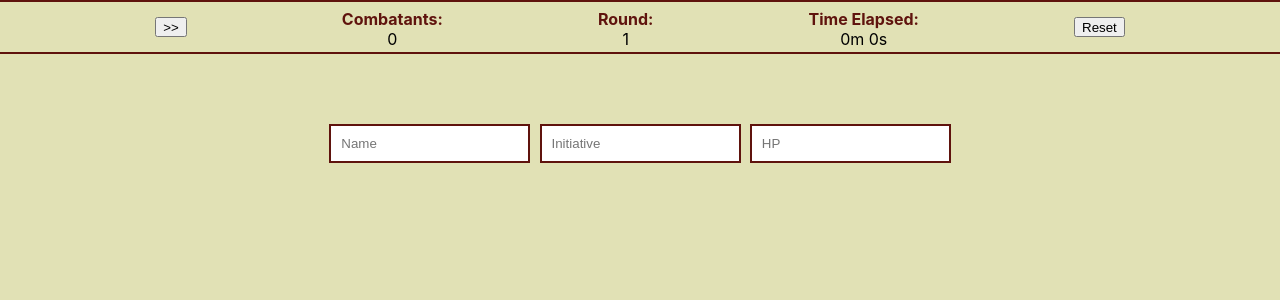
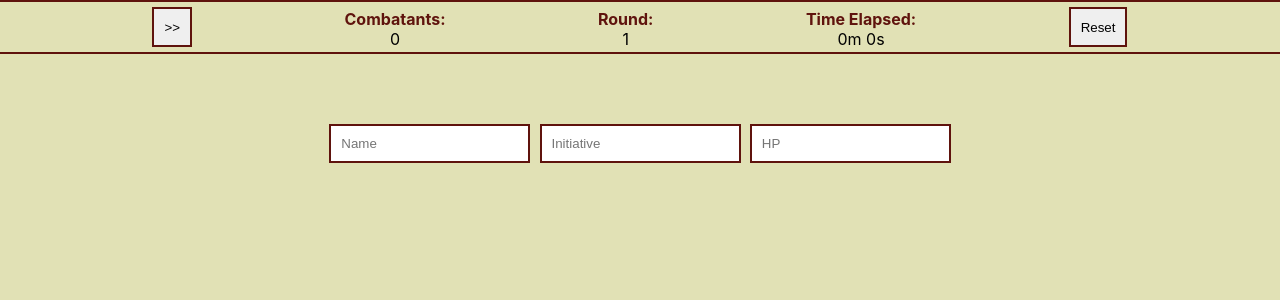
Before and after one commit to Paul-Ladyman/dnd-battle-tracker, a React (Create React App) app: page / in a window 1280 px wide. Shown: the top 300 px of the page. Built offline with nearby package versions, Linux system fonts and the light colour scheme.

Commit message:
Battle bar button CSS improvements

```diff
--- a/src/App.css
+++ b/src/App.css
@@ -31,9 +31,9 @@ body {
 }
 
 .battle-toolbar--button {
-  height: 50%;
-  margin-top: 10px;
   cursor: pointer;
+  border: 2px solid #5f130d;
+  padding: 10px;
 }
 
 .battle-toolbar--stat {
```
